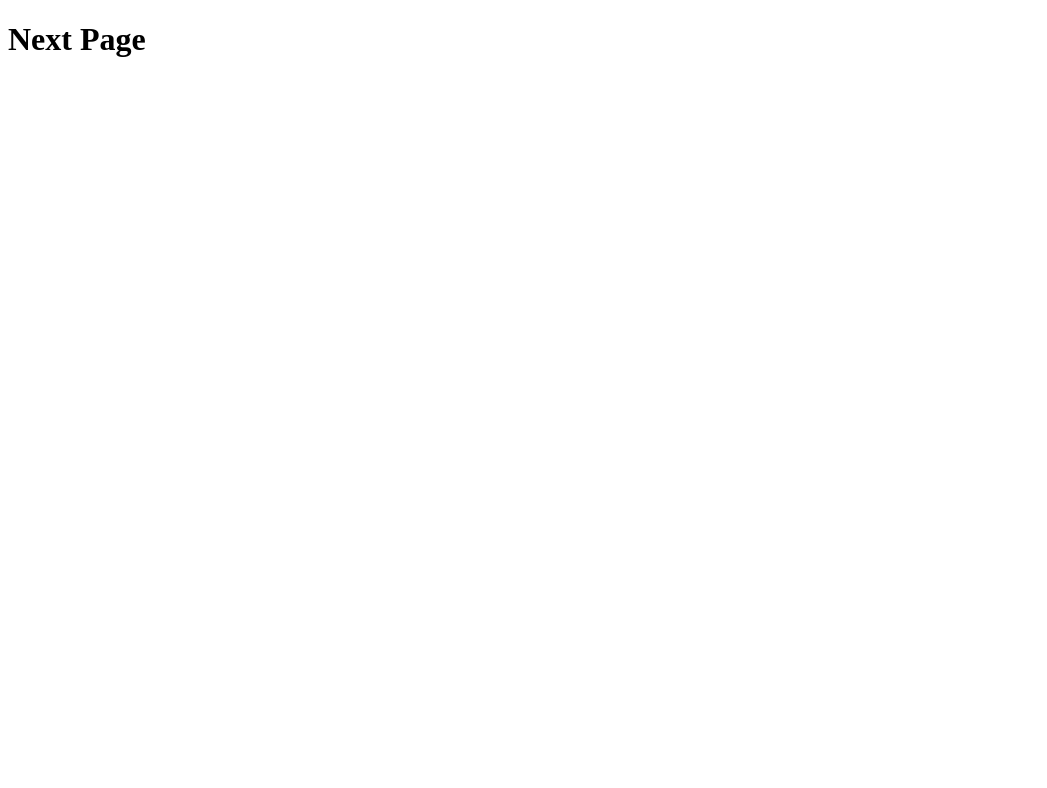
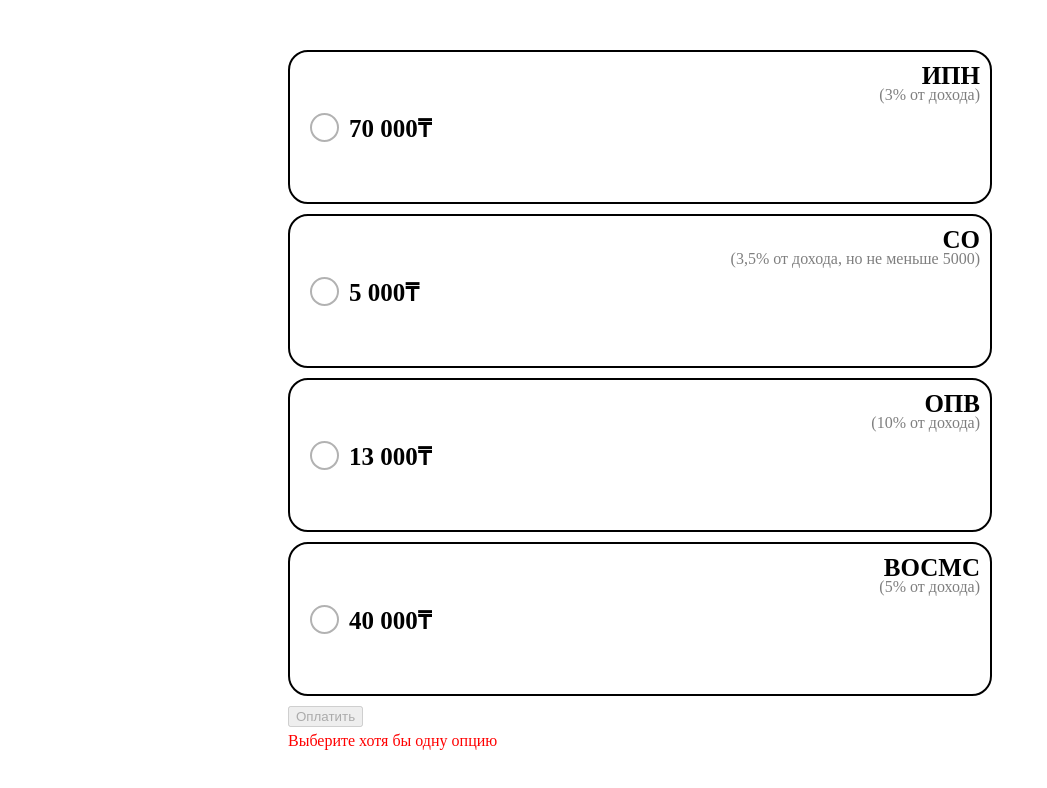
Before and after one commit to AleanM/vue.js_proj, a Vue app: page /nalog in a window 1280 px wide. Shown: the top 788 px of the page, without its empty margins (0-1047 px from the left). Built offline with nearby package versions, Linux system fonts and the light colour scheme.

Commit message:
Update NalogPage.vue

```diff
--- a/src/views/NalogPage.vue
+++ b/src/views/NalogPage.vue
@@ -1,5 +1,20 @@
 <template>
     <div>
-        <h1>Next Page</h1>
+
+        <CheckBoxComponent />
     </div>
 </template>
+
+<script>
+import CheckBoxComponent from '@/components/CheckBoxComponent.vue';
+
+
+  export default {
+
+    components: {
+      CheckBoxComponent
+    },
+  };
+
+
+</script>
```
